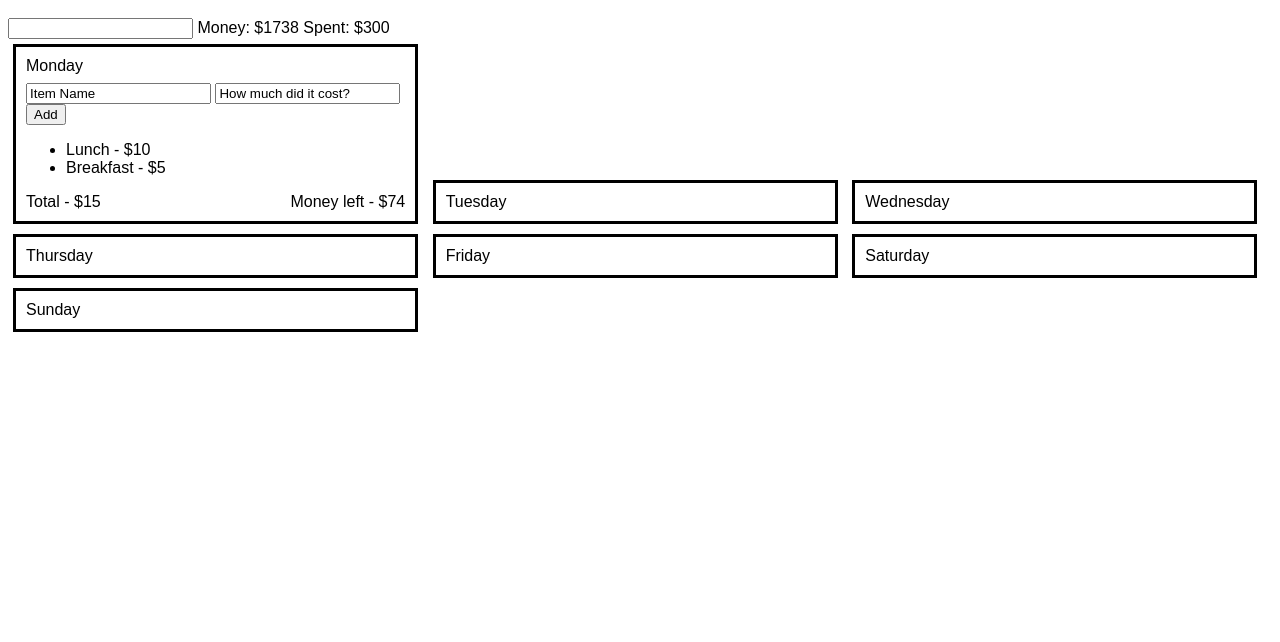
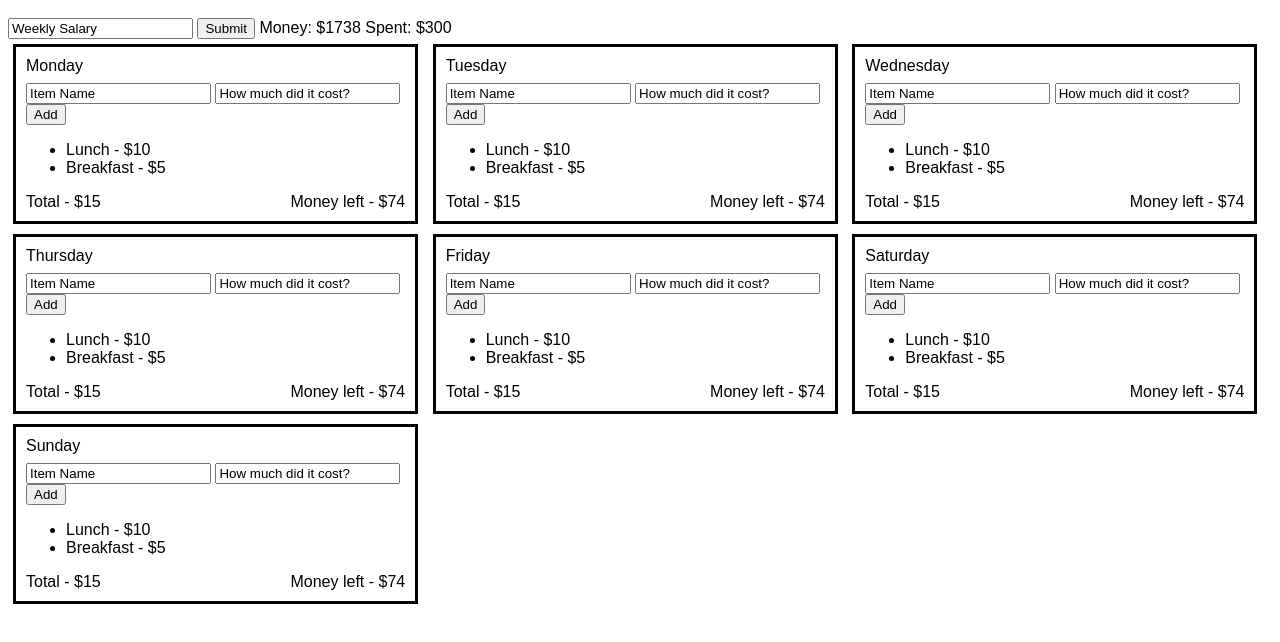
Before and after one commit to vrajpal/hardcash, a website: page index.html in a window 1280 px wide. Shown: the part 48-690 px from the top of the page. Drawn offline with Linux system fonts and the light colour scheme.

Commit message:
added fake data and gulp

```diff
--- a/index.html
+++ b/index.html
@@ -6,7 +6,8 @@
     <body>
         <h1>Hard Cash</h1>
 
-        <input type="text" id="salary">
+        <input type="text" value="Weekly Salary" id="salary">
+        <button>Submit</button>
 
         <span>Money: $1738</span>
         <span>Spent: $300</span>
@@ -25,12 +26,84 @@
                 <span>Total - $15</span>
                 <span class="leftover"> Money left - $74</span>
             </div>
-            <div class="day">Tuesday</div>
-            <div class="day">Wednesday</div>
-            <div class="day">Thursday</div>
-            <div class="day">Friday</div>
-            <div class="day">Saturday</div>
-            <div class="day">Sunday</div>
+            <div class="day">
+                Tuesday
+                </br>
+                <input type="text" value="Item Name">
+                <input type="text" value="How much did it cost?">
+                <button class="add">Add</button>
+                <ul>
+                    <li>Lunch - $10</li>
+                    <li>Breakfast - $5</li>
+                </ul>
+                <span>Total - $15</span>
+                <span class="leftover"> Money left - $74</span>
+            </div>
+            <div class="day">
+                Wednesday
+                </br>
+                <input type="text" value="Item Name">
+                <input type="text" value="How much did it cost?">
+                <button class="add">Add</button>
+                <ul>
+                    <li>Lunch - $10</li>
+                    <li>Breakfast - $5</li>
+                </ul>
+                <span>Total - $15</span>
+                <span class="leftover"> Money left - $74</span>
+            </div>
+            <div class="day">
+                Thursday
+                </br>
+                <input type="text" value="Item Name">
+                <input type="text" value="How much did it cost?">
+                <button class="add">Add</button>
+                <ul>
+                    <li>Lunch - $10</li>
+                    <li>Breakfast - $5</li>
+                </ul>
+                <span>Total - $15</span>
+                <span class="leftover"> Money left - $74</span>
+                </div>
+            <div class="day">
+                Friday
+                </br>
+                <input type="text" value="Item Name">
+                <input type="text" value="How much did it cost?">
+                <button class="add">Add</button>
+                <ul>
+                    <li>Lunch - $10</li>
+                    <li>Breakfast - $5</li>
+                </ul>
+                <span>Total - $15</span>
+                <span class="leftover"> Money left - $74</span>
+            </div>
+            <div class="day">
+                Saturday
+                </br>
+                <input type="text" value="Item Name">
+                <input type="text" value="How much did it cost?">
+                <button class="add">Add</button>
+                <ul>
+                    <li>Lunch - $10</li>
+                    <li>Breakfast - $5</li>
+                </ul>
+                <span>Total - $15</span>
+                <span class="leftover"> Money left - $74</span>
+            </div>
+            <div class="day">
+                Sunday
+                </br>
+                <input type="text" value="Item Name">
+                <input type="text" value="How much did it cost?">
+                <button class="add">Add</button>
+                <ul>
+                    <li>Lunch - $10</li>
+                    <li>Breakfast - $5</li>
+                </ul>
+                <span>Total - $15</span>
+                <span class="leftover"> Money left - $74</span>
+            </div>
         </div>
 
         <script src="cash.js"></script>
```
Also changed, not shown: package.json (added, +22 -0 lines), gulpfile.js (added), 1 other file.
